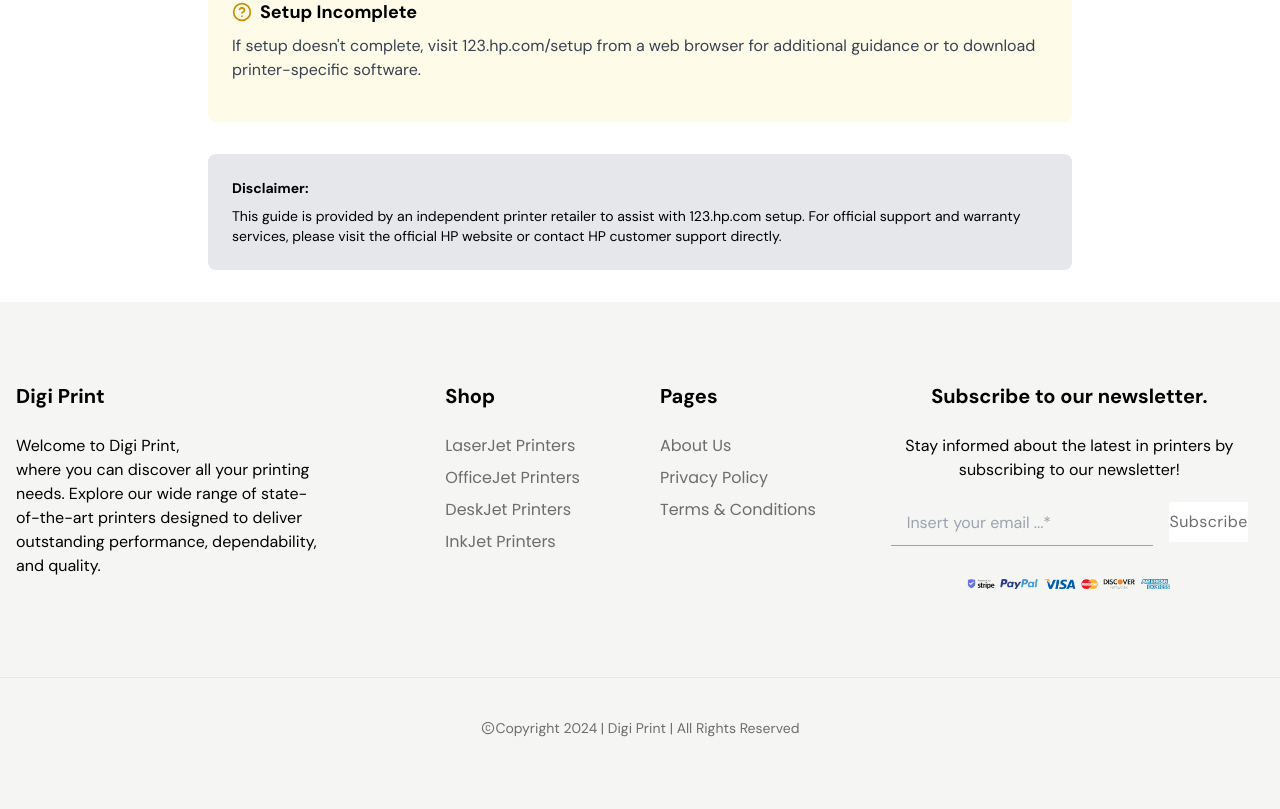
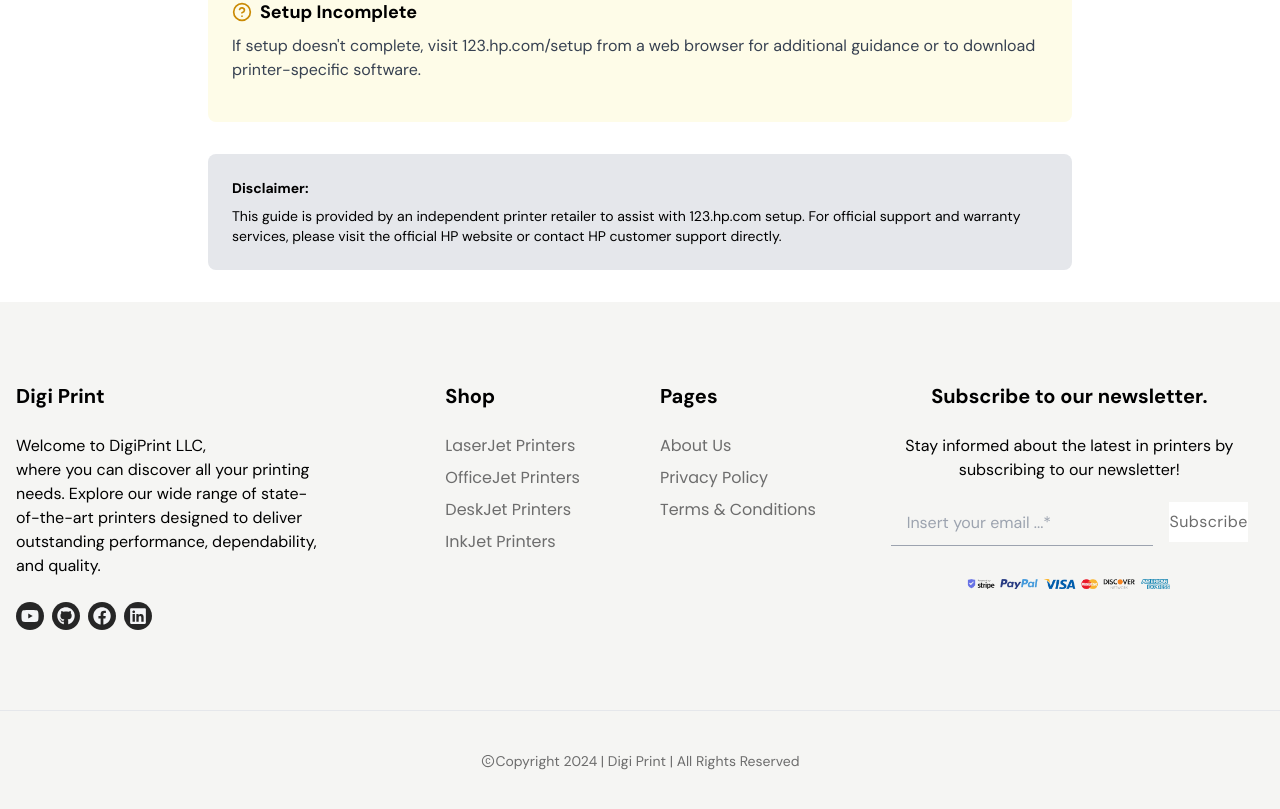
Before and after one commit to techdigi2000/Digitech2, a React (Create React App) app: page / in a window 1280 px wide. Shown: the part 4469-5278 px from the top of the page. Built offline with nearby package versions, Linux system fonts and the light colour scheme.

Commit message:
Update Footer.js

```diff
--- a/src/components/home/Footer/Footer.js
+++ b/src/components/home/Footer/Footer.js
@@ -34,12 +34,12 @@
           <FooterListTitle title="Digi Print" />
           <div className="flex flex-col gap-6">
             <p className="text-base w-full xl:w-[80%]">
-              Welcome to Digi Print,
+              Welcome to DigiPrint LLC,
               <br /> where you can discover all your printing needs. Explore our
               wide range of state-of-the-art printers designed to deliver
               outstanding performance, dependability, and quality.
             </p>
-            {/* <ul className="flex items-center gap-2">
+            <ul className="flex items-center gap-2">
               <a href="/" target="_blank" rel="noreferrer">
                 <li className="w-7 h-7 bg-primeColor text-gray-100 hover:text-white cursor-pointer text-lg rounded-full flex justify-center items-center hover:bg-black duration-300">
                   <FaYoutube />
@@ -60,7 +60,7 @@
                   <FaLinkedin />
                 </li>
               </a>
-            </ul> */}
+            </ul>
           </div>
         </div>
         <div>
```
